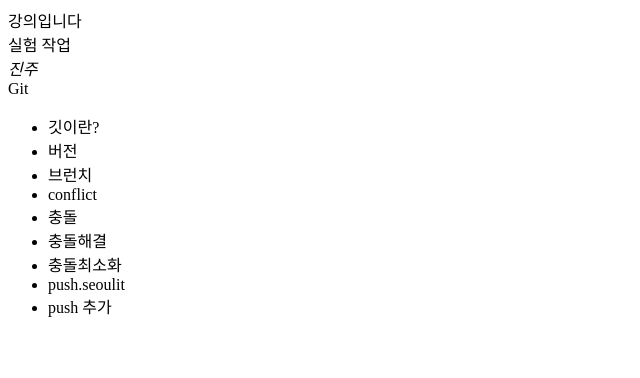
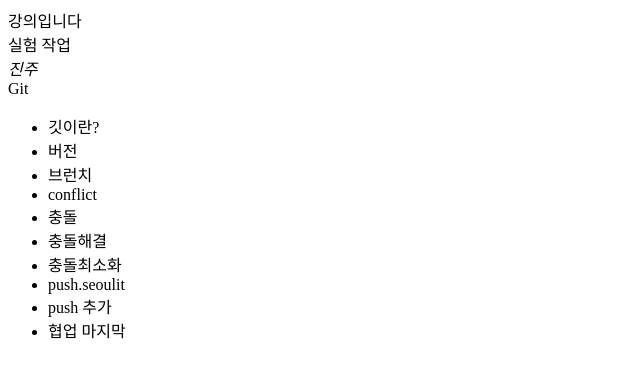
Before and after one commit to Kangml8020/sourcetree_repository, a plain HTML site: page index.html in a window 1280 px wide. Shown: the whole page, without its empty margins (0-640 px from the left). Drawn offline with Linux system fonts and the light colour scheme.

Commit message:
협업 마지막

```diff
--- a/index.html
+++ b/index.html
@@ -18,6 +18,7 @@
         <li>충돌최소화</li>
         <li>push.seoulit</li>
         <li>push 추가</li>
+        <li>협업 마지막</li>
     </ul>
 
 </html>
```
